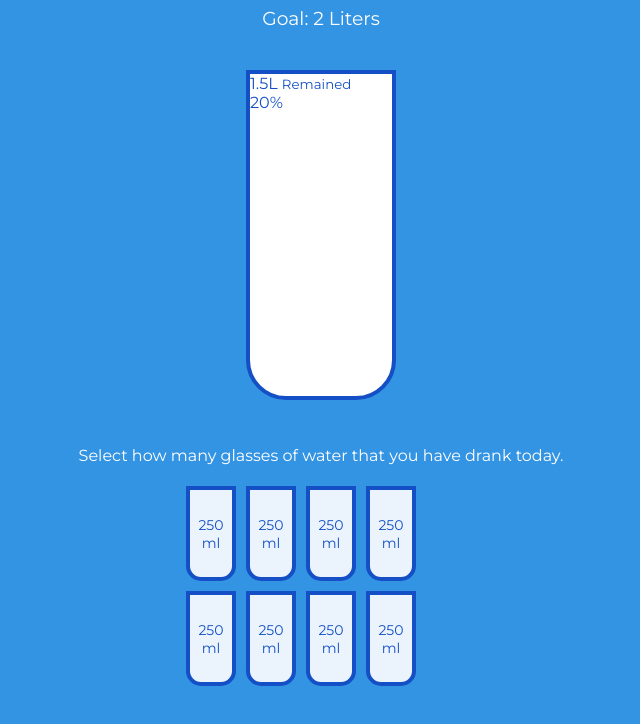
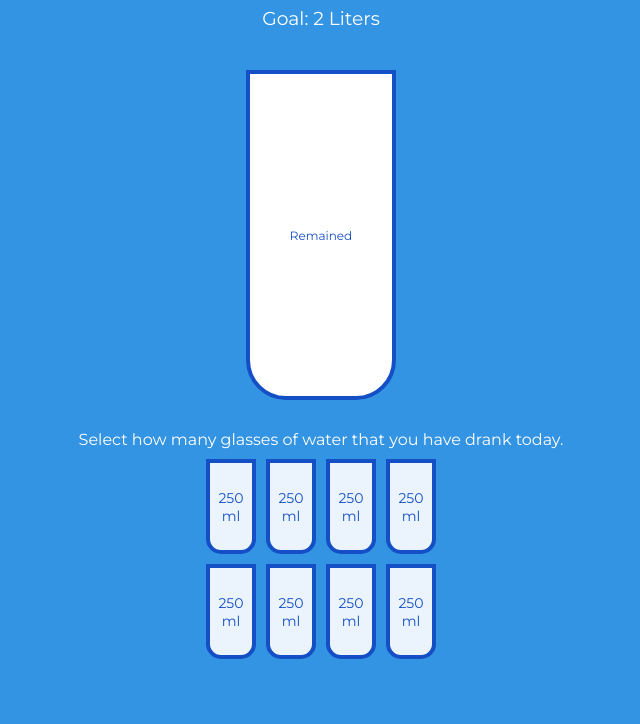
Before and after one commit to xxxcodeingxxx/50-Projects, a plain HTML site: page Project Number Seventeen/drinkWater/index.html in a window 1280 px wide. Shown: the part 60-784 px from the top of the page, without its empty margins (319-959 px from the left). Drawn offline with Linux system fonts and the light colour scheme; a web font is replaced by a local one.

Commit message:
refactor: update HTML structure and enhance CSS styles for better layout

```diff
--- a/Project Number Seventeen/drinkWater/index.html
+++ b/Project Number Seventeen/drinkWater/index.html
@@ -14,19 +14,17 @@
 
     <div class="cup">
         <div class="remained" id="remained">
-            <span id="liters">1.5L</span>
+            <span id="liters"></span>
             <small>Remained</small>
         </div>
-        <div class="percentage" id="percentage">
-            20%
-        </div>
+        <div class="percentage" id="percentage"></div>
     </div>
     <p class="text">
         Select how many glasses of water that you have drank today.
     </p>
     <div class="cups">
-        <div class="cup cup-small full">250 ml</div>
-        <div class="cup cup-small full">250 ml</div>
+        <div class="cup cup-small">250 ml</div>
+        <div class="cup cup-small">250 ml</div>
         <div class="cup cup-small">250 ml</div>
         <div class="cup cup-small">250 ml</div>
         <div class="cup cup-small">250 ml</div>
--- a/Project Number Seventeen/drinkWater/styles.css
+++ b/Project Number Seventeen/drinkWater/styles.css
@@ -3,6 +3,7 @@
 
 :root {
     --border-color: #144fc6;
+    --fill-color: #6ab3f8;
 }
 
 * {
@@ -55,8 +56,50 @@ h3 {
     transition: 0.3s ease;
 }
 
+.cup.cup-small.full {
+    background-color: var(--fill-color);
+    color: #fff;
+}
+
 .cups {
     display: flex;
     flex-wrap: wrap;
+    align-items: center;
+    justify-content: center;
     width: 280px;
 }
+
+.remained {
+    display: flex;
+    flex-direction: column;
+    align-items: center;
+    justify-content: center;
+    text-align: center;
+    flex: 1;
+    transition: 0.3s ease;
+}
+
+.remained span {
+    font-size: 20px;
+    font-weight: bold;
+}
+
+.remained small {
+    font-size: 12px;
+}
+
+.percentage {
+    background-color: var(--fill-color);
+    font-size: 30px;
+    display: flex;
+    align-items: center;
+    justify-content: center;
+    font-weight: bold;
+    height: 0;
+    transition: 0.3s ease;
+}
+
+.text {
+    text-align: center;
+    margin: 0 0 5px;
+}
```
